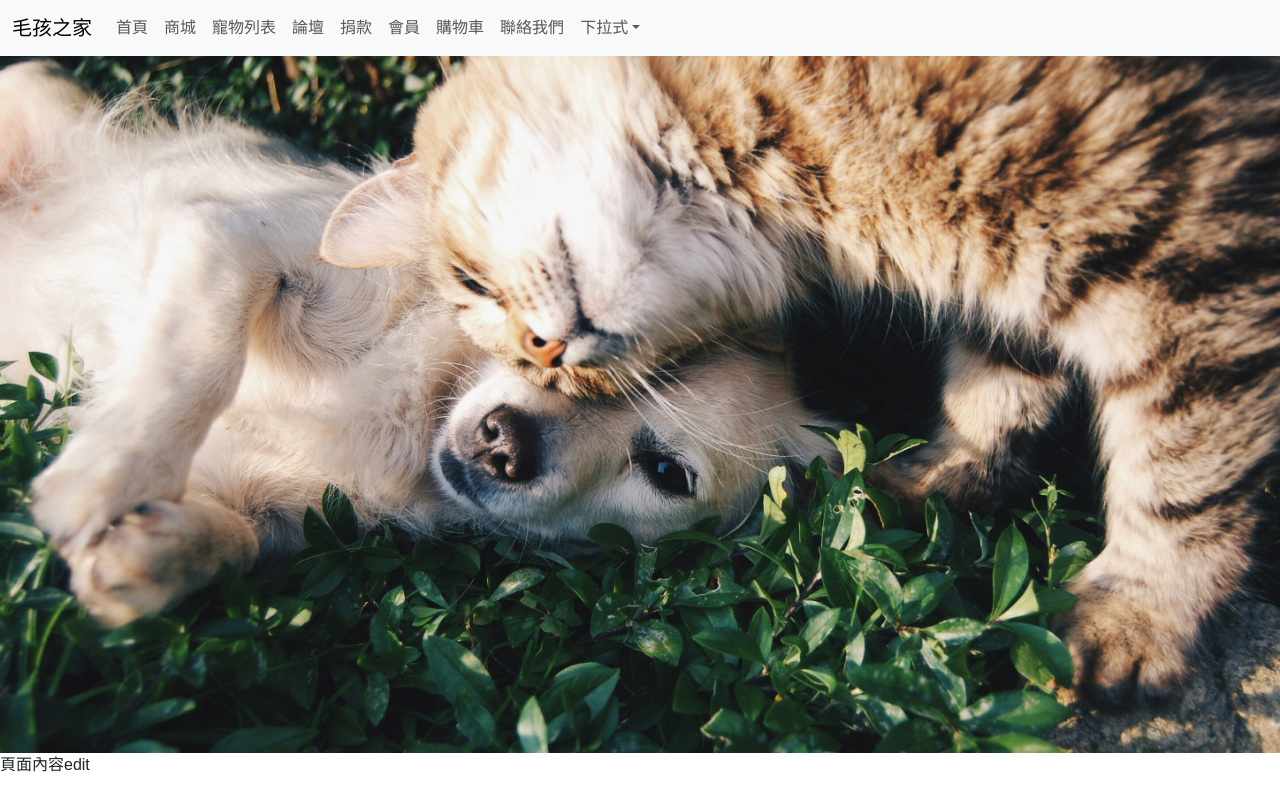
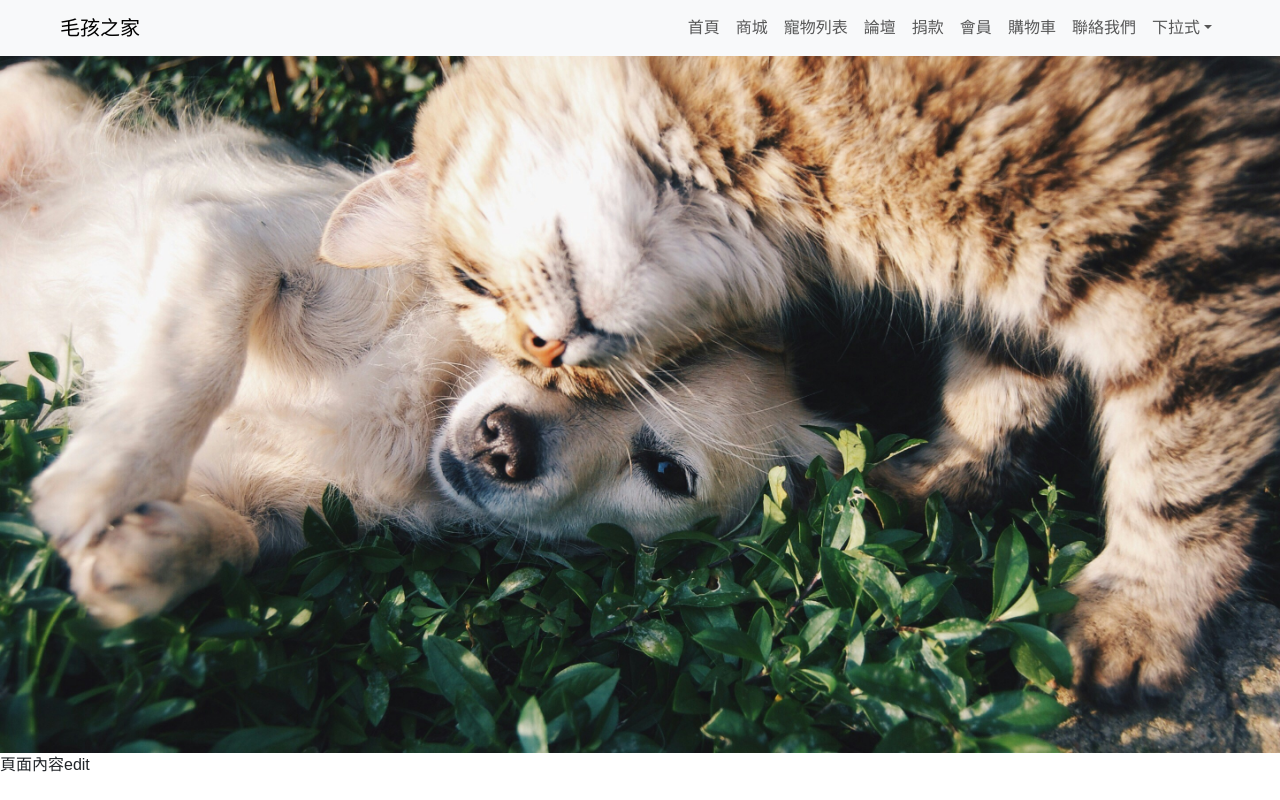
Before and after one commit to renh252/final, a Next.js app: page / in a window 1280 px wide. Built offline with nearby package versions, Linux system fonts and the light colour scheme; a web font is replaced by a local one.

Commit message:
導覽列排版

```diff
--- a/app/share/_components/menubar.js
+++ b/app/share/_components/menubar.js
@@ -16,10 +16,11 @@ export default function Menubar() {
 
   return (
     <>
-      <header className={styles.header_banner}>
+      {/* <header className={styles.header_banner}> */}
+      <header>
         <div className="nav-bg fixed-top">
           <nav className="navbar navbar-expand-lg bg-body-tertiary">
-            <div className="container-fluid">
+            <div className="container-fluid d-flex justify-content-between ms-5">
               <Link className="navbar-brand" href="/">
                 毛孩之家
               </Link>
@@ -35,10 +36,10 @@ export default function Menubar() {
                 <span className="navbar-toggler-icon"></span>
               </button>
               <div
-                className="collapse navbar-collapse"
+                className="collapse navbar-collapse d-flex justify-content-end me-5"
                 id="navbarSupportedContent"
               >
-                <ul className="navbar-nav me-auto mb-2 mb-lg-0">
+                <ul className="navbar-nav mb-2 mb-lg-0">
                   <li
                     className={
                       pathname === '/' ? 'nav-item active' : 'nav-item'
```
